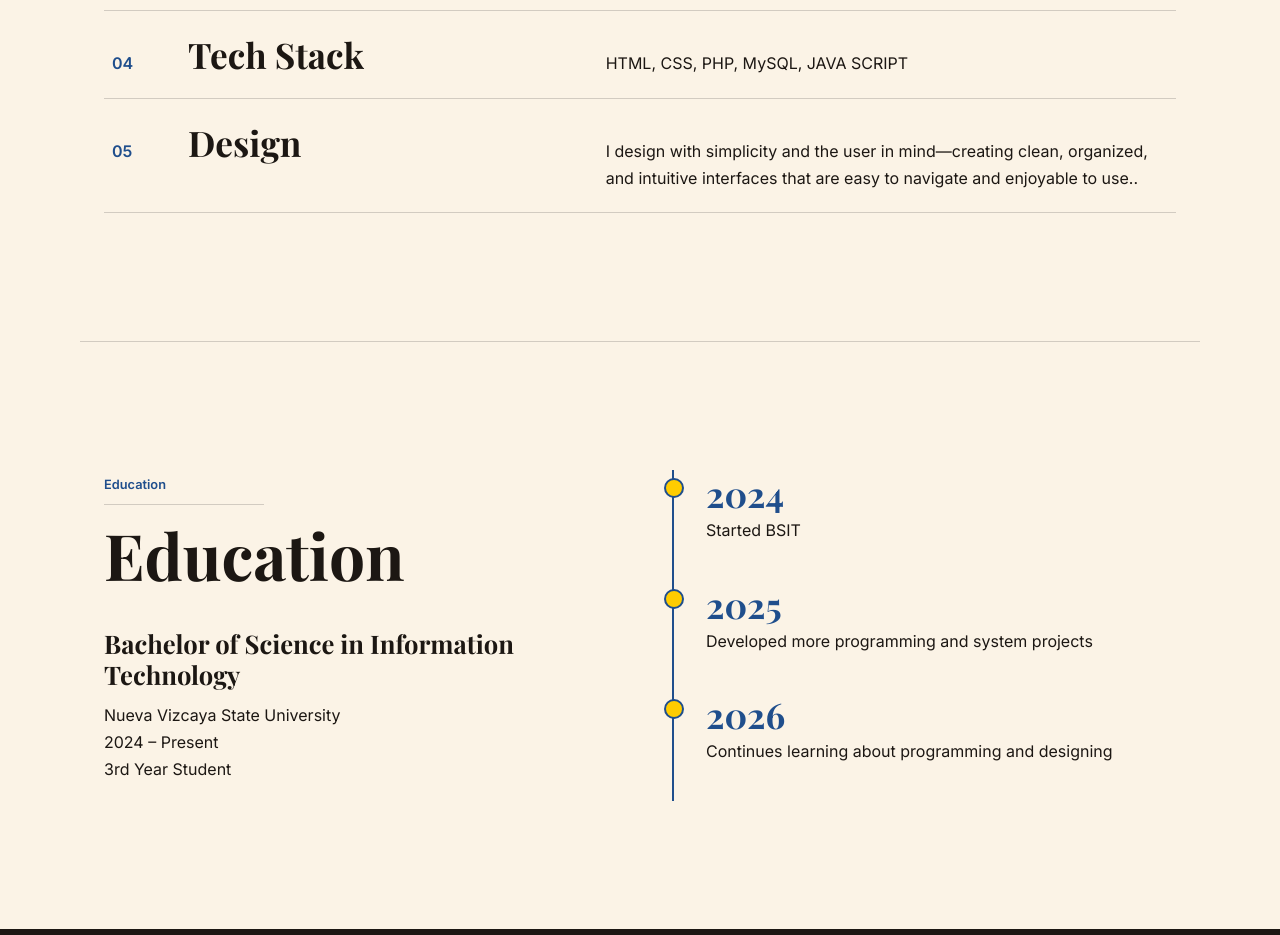
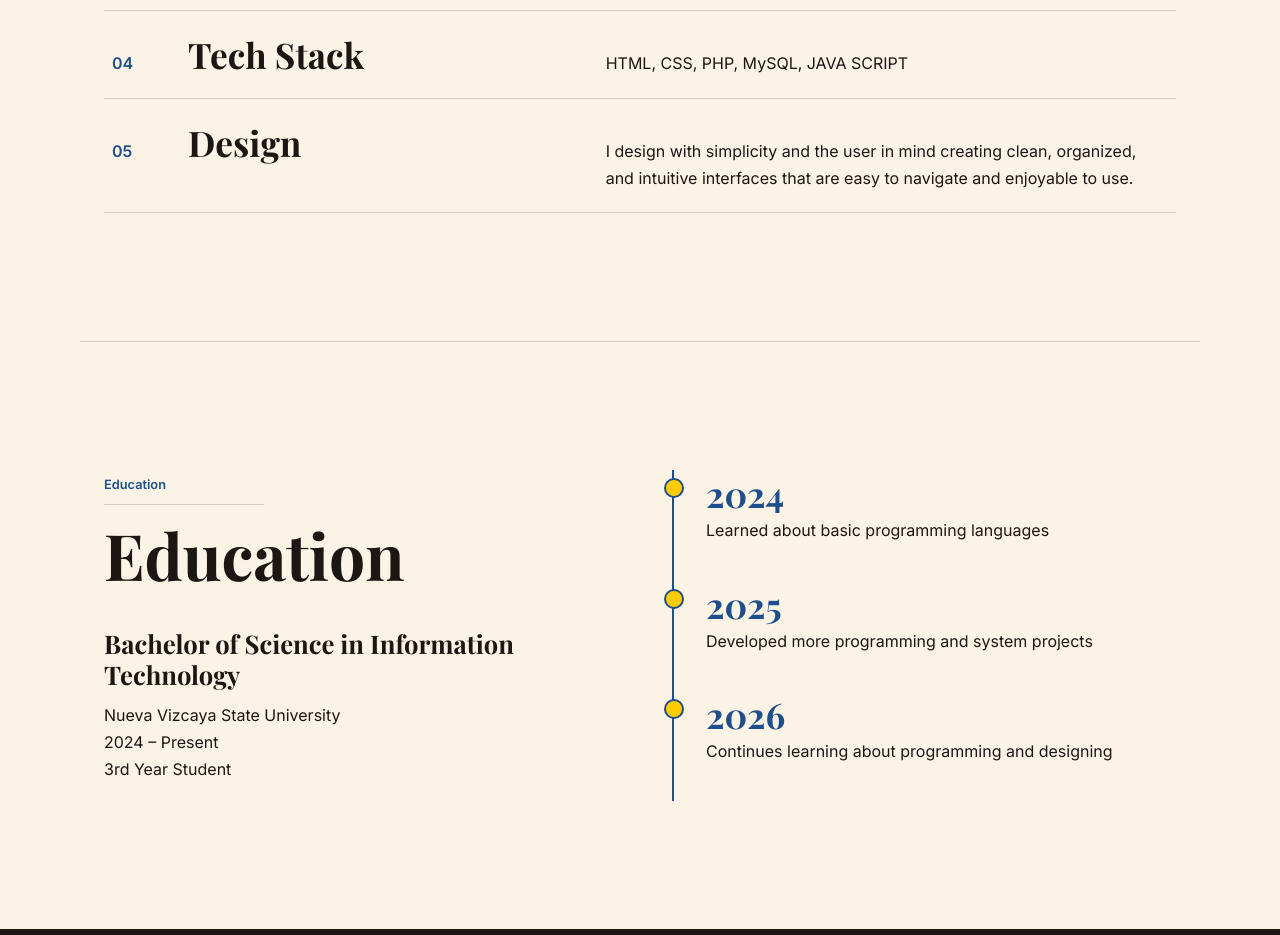
Before and after one commit to cncrzz/rdcz, a plain HTML site: page index.html in a window 1280 px wide. Shown: the part 2360-3295 px from the top of the page. Drawn offline with nearby package versions, Linux system fonts and the light colour scheme; a web font is replaced by a local one.

Commit message:
index.html

```diff
--- a/index.html
+++ b/index.html
@@ -234,9 +234,8 @@ footer div:last-child{text-align:right}
     <li><a href="#education"><i>02</i><b>Education</b><span> A current 3rd year BSIT student.</span></a></li>
     <li><a href="#projects"><i>03</i><b>Projects</b><span> A portfolio, websites.</span></a></li>
     <li><a href="#stack"><i>04</i><b>Tech Stack</b><span>HTML, CSS, PHP, MySQL, JAVA SCRIPT</span></a></li>
-    <li><a href="#design"><i>05</i><b>Design</b><span>I design with simplicity and the user in mind—creating clean,
-      organized, and intuitive interfaces
-      that are easy to navigate and enjoyable to use..</span></a></li>
+    <li><a href="#design"><i>05</i><b>Design</b><span>I design with simplicity and the user in mind creating clean,
+      organized, and intuitive interfaces that are easy to navigate and enjoyable to use.</span></a></li>
   </ul>
 </section>
 
@@ -249,7 +248,7 @@ footer div:last-child{text-align:right}
     <p>Nueva Vizcaya State University<br>2024 – Present<br>3rd Year Student</p>
   </div>
   <ol class="timeline">
-    <li><time>2024</time><p>Started BSIT</p></li>
+    <li><time>2024</time><p> Learned about basic programming languages</p></li>
     <li><time>2025</time><p>Developed more programming and system projects</p></li>
     <li><time>2026</time><p>Continues learning about programming and designing</p></li>
   </ol>
```
